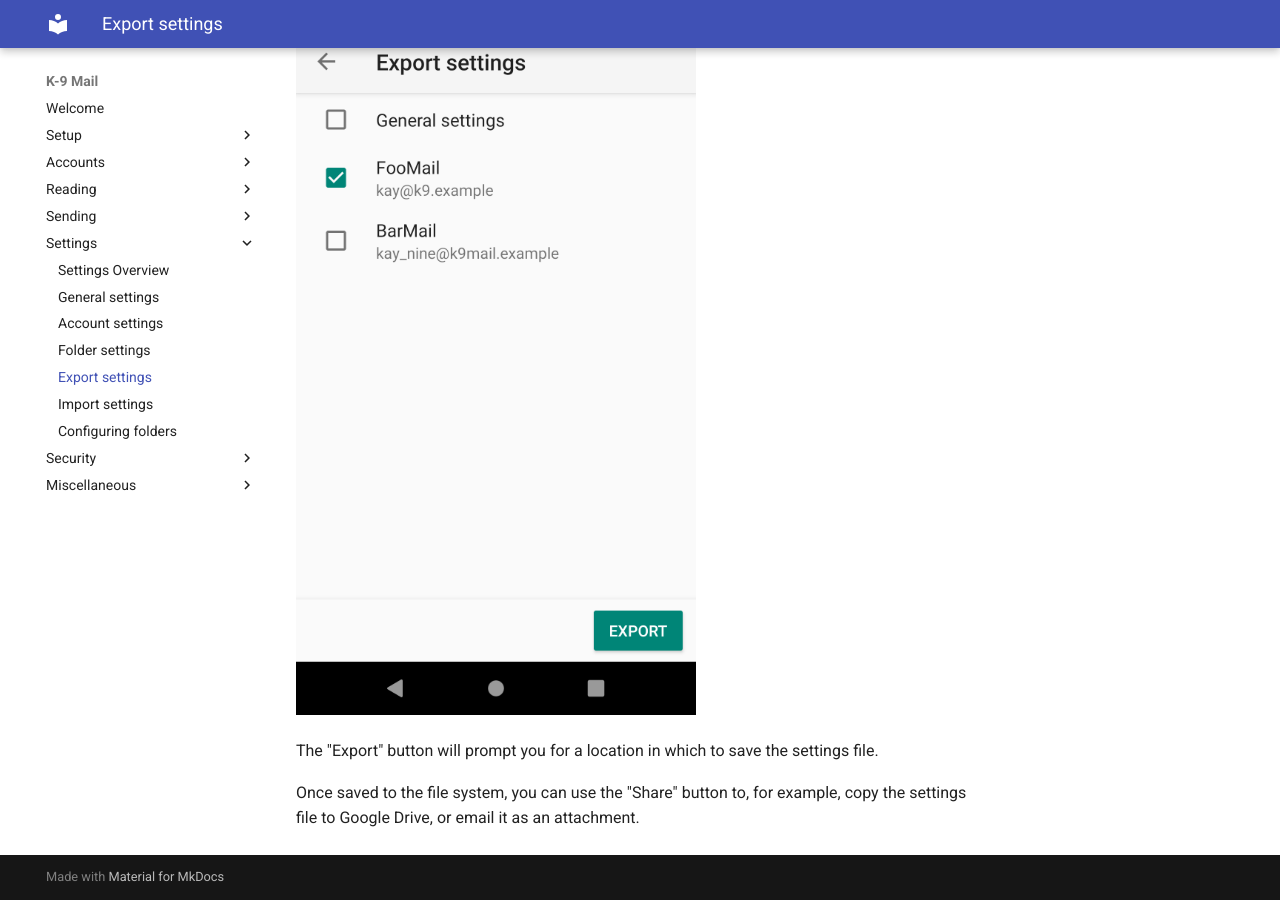
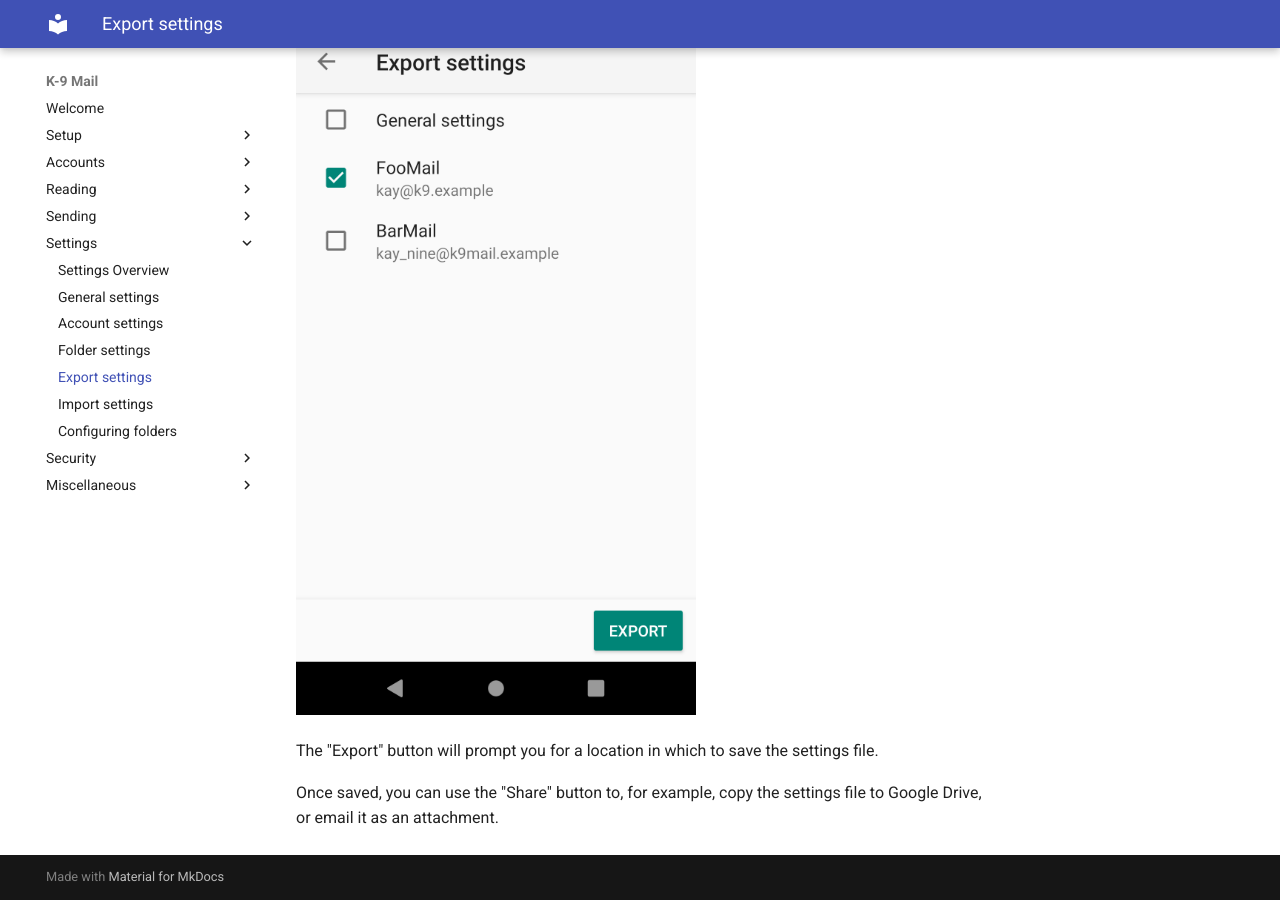
Before and after one commit to k9mail/k9mail-docs, an MkDocs documentation site: the page built from docs/en/current/settings/export.md, in a window 1280 px wide and 900 px high, scrolled down 1044 px. Built offline with MkDocs 1.6.1 and Material for MkDocs 9.7.7, drawn with Linux system fonts in a browser that asks for light colours.

Commit message:
Update export.md

```diff
--- a/docs/en/current/settings/export.md
+++ b/docs/en/current/settings/export.md
@@ -18,5 +18,5 @@
 
 The "Export" button will prompt you for a location in which to save the settings file.
 
-Once saved to the file system, you can use the "Share" button to, for example, copy the settings file
+Once saved, you can use the "Share" button to, for example, copy the settings file
 to Google Drive, or email it as an attachment.
```
